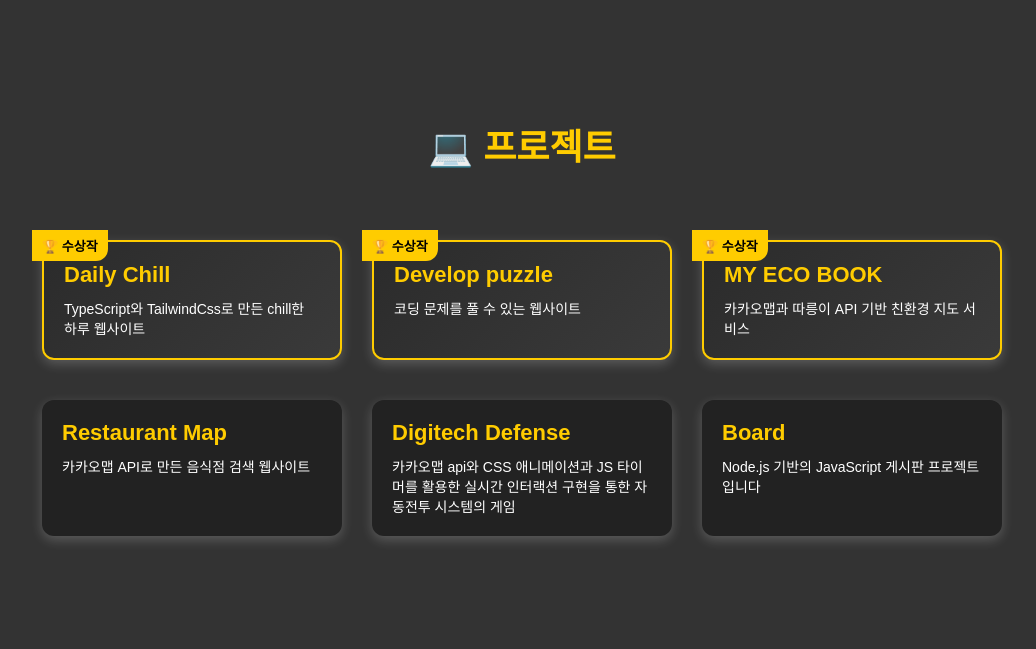
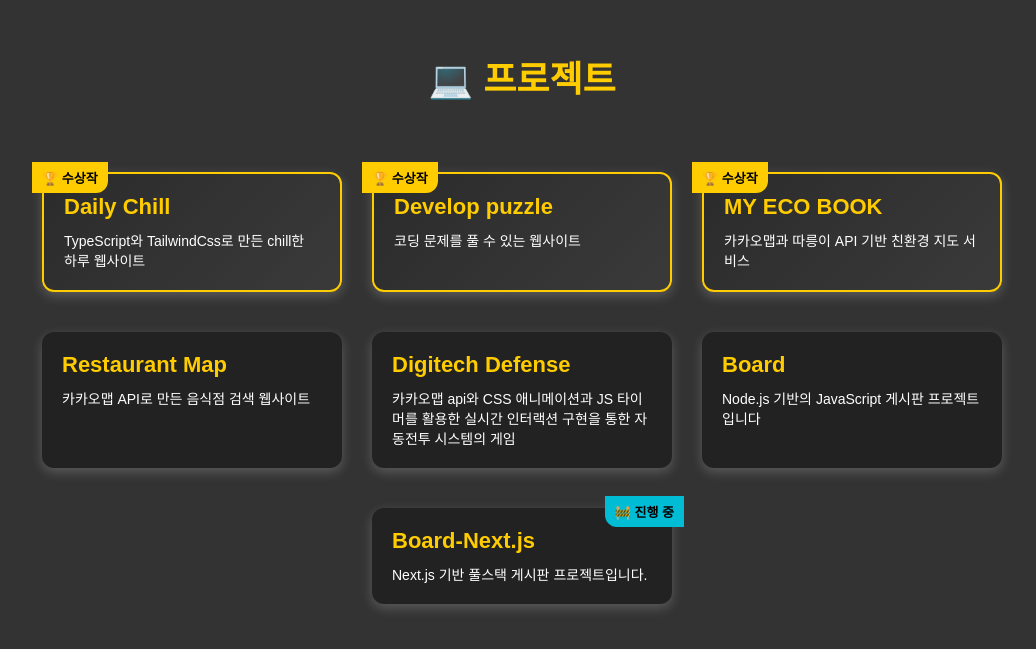
Before and after one commit to deadrabbit07/web-portfolio, a plain HTML site: page index.html in a window 1280 px wide. Shown: the part 2513-3162 px from the top of the page, without its empty margins (118-1154 px from the left). Drawn offline with Linux system fonts and the light colour scheme.

Commit message:
프로젝트-진행중 추가

```diff
--- a/index.html
+++ b/index.html
@@ -127,6 +127,13 @@
             <p>Node.js 기반의 JavaScript 게시판 프로젝트입니다</p>
           </a>
         </div>
+        <div class="project-row">
+          <a href="./board.html" class="project-card in-progress">
+            <span class="progress-badge">🚧 진행 중</span>
+            <h3>Board-Next.js</h3>
+            <p>Next.js 기반 풀스택 게시판 프로젝트입니다.</p>
+          </a>
+        </div>
       </div>
     </section>
 
--- a/main.css
+++ b/main.css
@@ -248,3 +248,16 @@ header li.active::after {
   font-size: 13px;
   border-radius: 0 0 12px 0;
 }
+
+/* 진행중 배지 */
+.progress-badge {
+  position: absolute;
+  top: -12px;
+  right: -12px;
+  background: #00bcd4; /* 하늘색 느낌 */
+  color: black;
+  font-weight: bold;
+  padding: 6px 10px;
+  font-size: 13px;
+  border-radius: 0 0 0 12px;
+}
```
